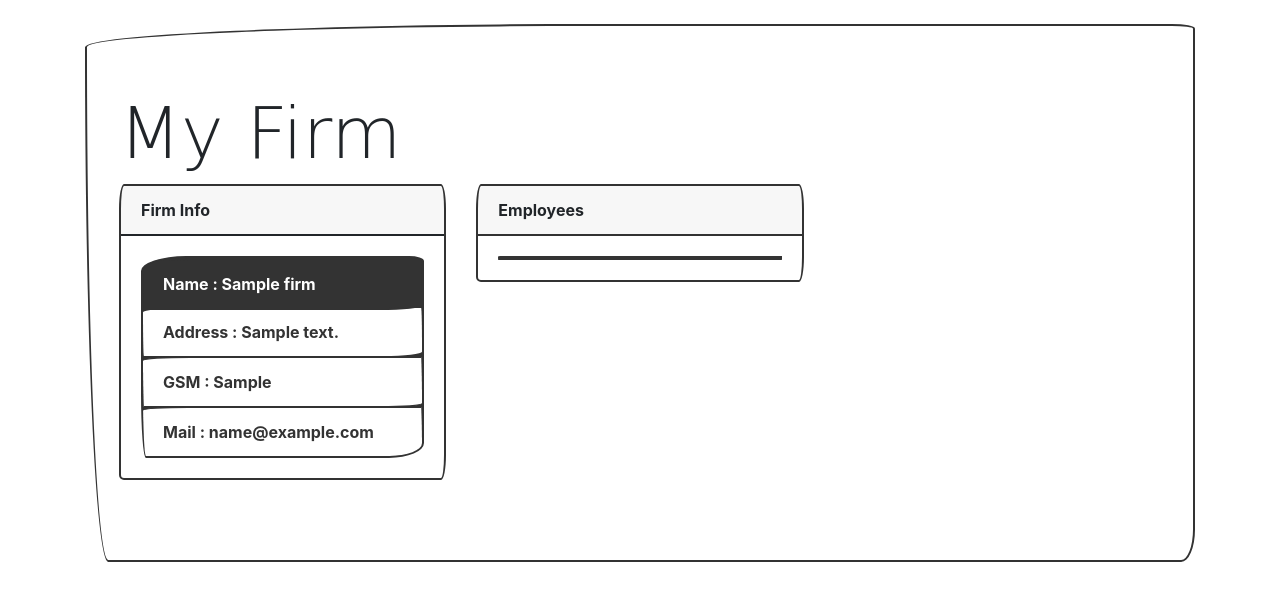
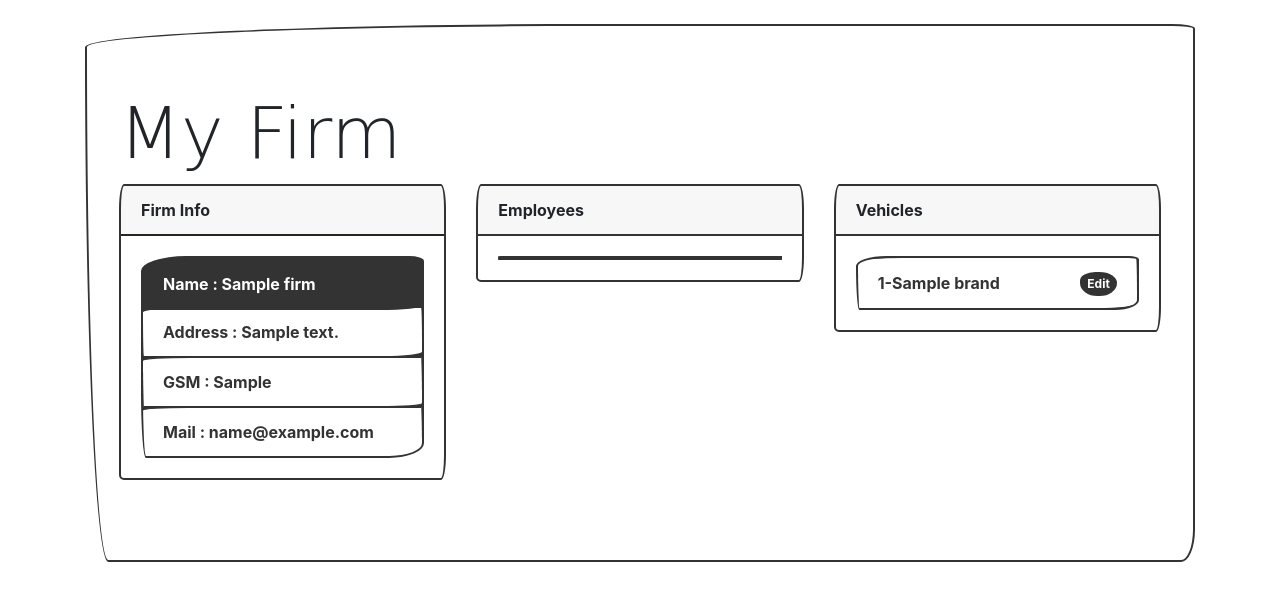
Before and after one commit to zahidkizmaz/VehicleShop, a Django app: page /myfirm/ in a window 1280 px wide. Shown: the part 60-661 px from the top of the page. Run offline with Django 3.2, Linux system fonts and the light colour scheme; a user stored in the database is signed in; tables that the repository leaves empty hold one stand-in row (values such as "Sample post"); some libraries are stand-ins or nearby versions; some web fonts are replaced.

Commit message:
myfirm page edited update vehiclehtml form fixed according to update photo

```diff
--- a/shop/templates/shop/myfirm_list.html
+++ b/shop/templates/shop/myfirm_list.html
@@ -40,6 +40,18 @@
                     </div>
          </div>
     </div>
+        <div class="col-lg-4">
+         <div class="card border-primary mb-3" style="">
+                <div class="card-header">Vehicles</div>
+                    <div class="card-body text-primary">
+                        <ul class="list-group">
+                            {% for v in vehicles %}
+                            <li class="list-group-item d-flex justify-content-between align-items-center">
+                                {{v}}
+                                <a href="{% url "updatevehicle" pk=v.pk %}" ><span class="badge badge-primary badge-pill" >Edit</span></a>
+                             </li>
+                            {%endfor%}
+                        </ul>
         {%else%}
     <h1 class="display-3">My Vehicles</h1>
         <div class="col-lg-4">
@@ -51,7 +63,6 @@
                             <li class="list-group-item d-flex justify-content-between align-items-center">
                                 {{v}}
                                 <a href="{% url "updatevehicle" pk=v.pk %}" ><span class="badge badge-primary badge-pill" >Edit</span></a>
-                                <a href="" ><span class="badge badge-primary badge-pill">Delete</span></a>
                              </li>
                             {%endfor%}
                         </ul>
--- a/shop/templates/shop/update_vehicle.html
+++ b/shop/templates/shop/update_vehicle.html
@@ -2,7 +2,7 @@
 {% load bootstrap3%}
 {% block body %}
 
-<form action="" method="post">
+<form action="" method="post" enctype="multipart/form-data" >
 	{% csrf_token %}
 	{% bootstrap_form form %}
 	<input type="submit" value="Update"/>
```
